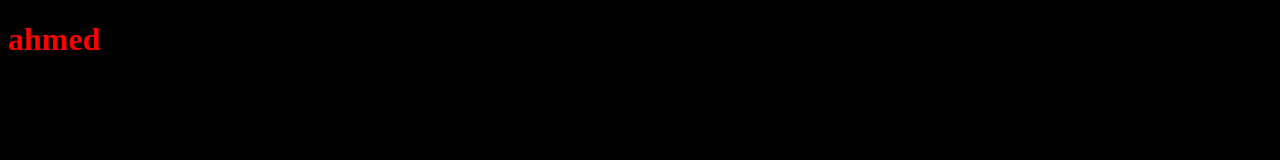
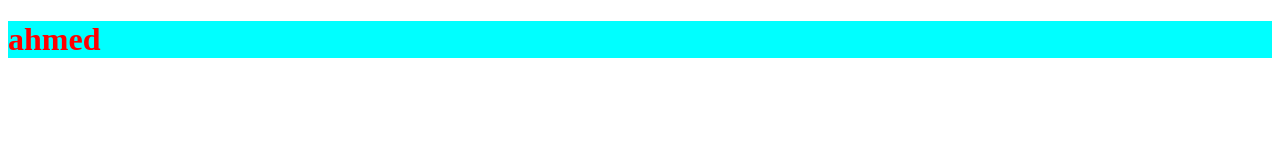
Before and after one commit to IIIALIONIII/My-first-webside, a plain HTML site: page css.html in a window 1280 px wide. Drawn offline with Linux system fonts and the light colour scheme.

Commit message:
Update mystyle.css

```diff
--- a/mystyle.css
+++ b/mystyle.css
@@ -1,6 +1,2 @@
 h1 {
-    color: red;
-}
-body {
-    background-color: black;
-}
+    color: red;background-color: aqua;
```
